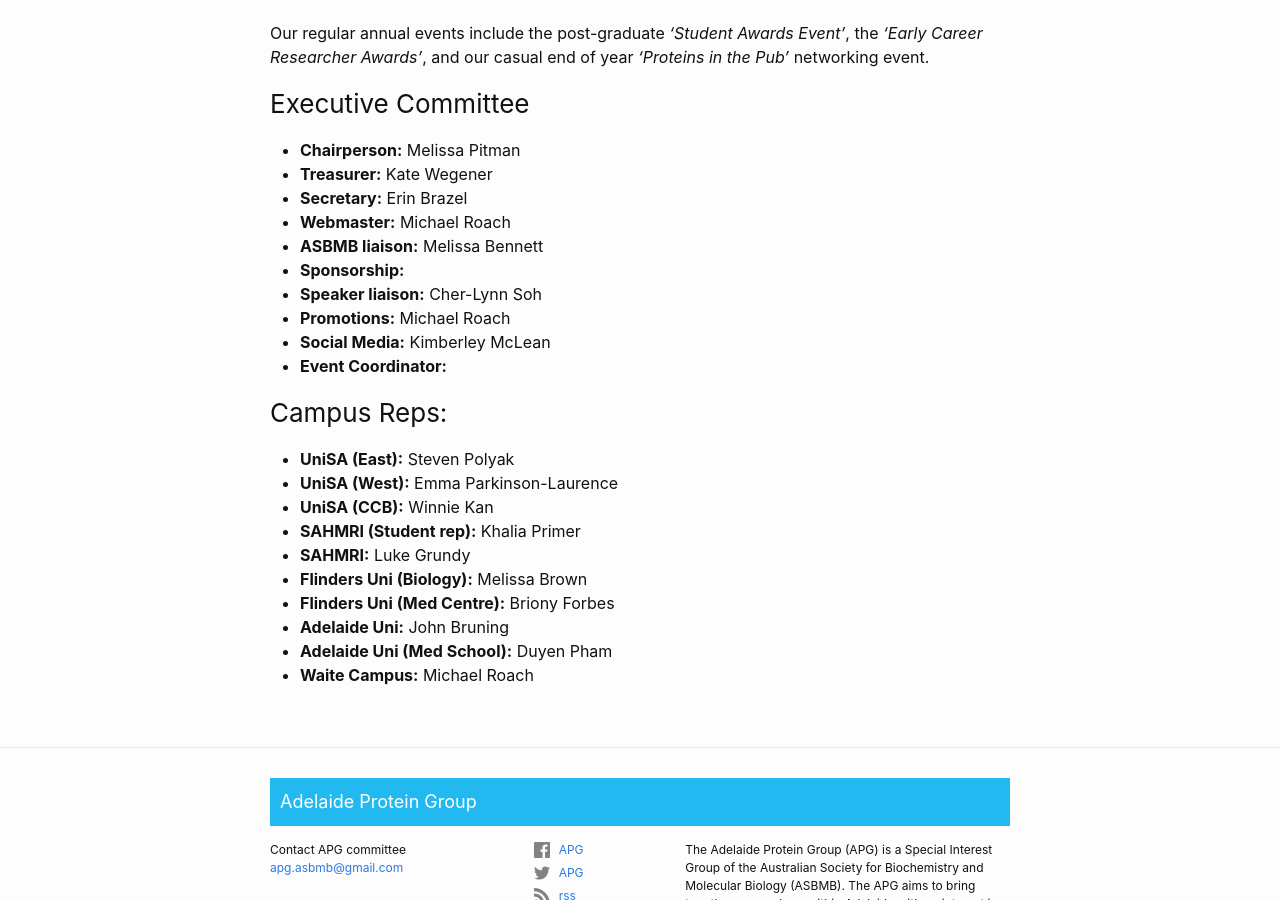
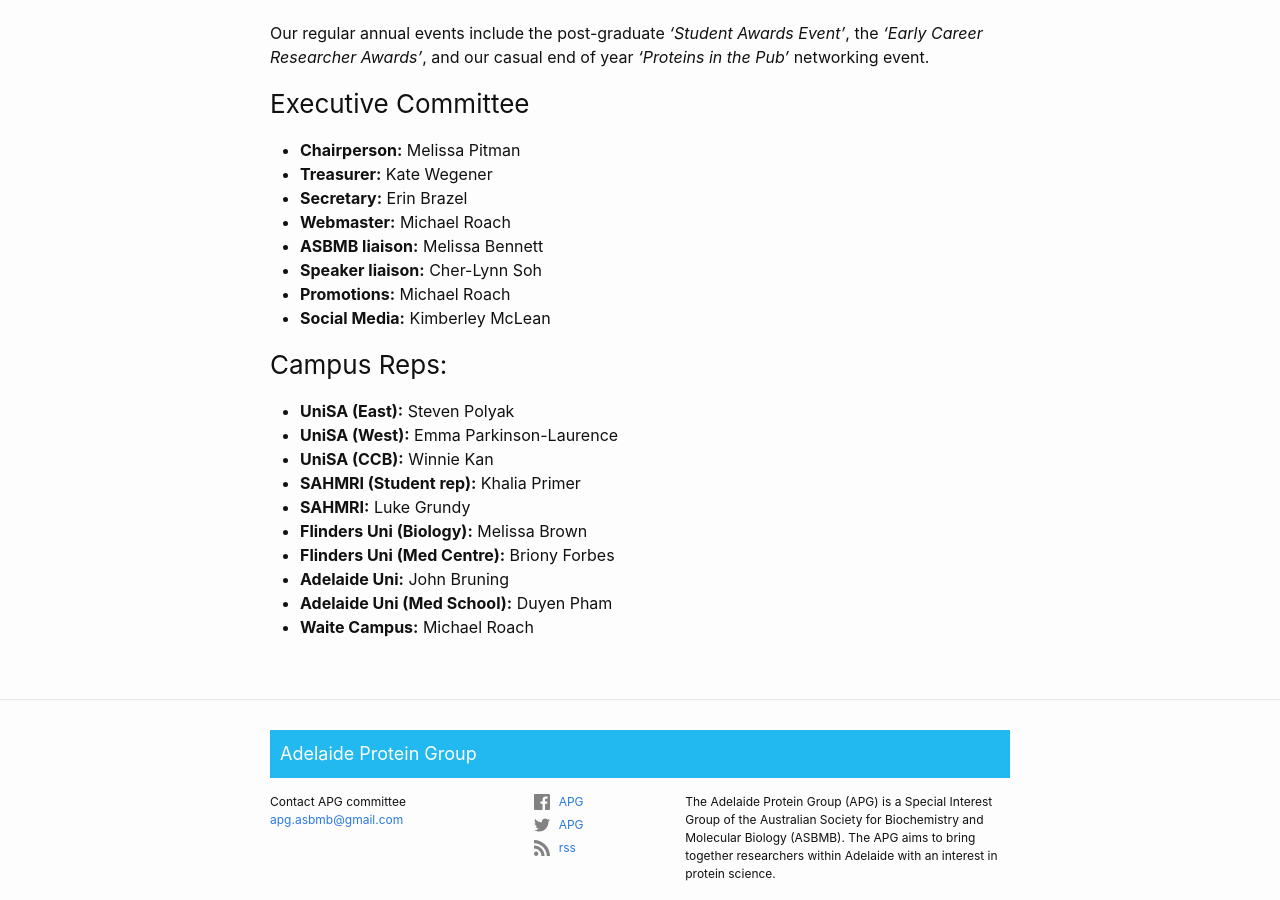
Before and after one commit to apg-asbmb/apg-asbmb.github.io, a Jekyll site: the page built from about.md, in a window 1280 px wide and 900 px high, scrolled down 667 px. Built offline with Jekyll 4.4.1, drawn with Linux system fonts in a browser that asks for light colours.

Commit message:
committee update

```diff
--- a/about.md
+++ b/about.md
@@ -31,11 +31,9 @@
  - __Secretary:__ Erin Brazel
  - __Webmaster:__ Michael Roach
  - __ASBMB liaison:__ Melissa Bennett
- - __Sponsorship:__
  - __Speaker liaison:__ Cher-Lynn Soh
  - __Promotions:__ Michael Roach
  - __Social Media:__ Kimberley McLean
- - __Event Coordinator:__
 
 ### Campus Reps:
 
```
